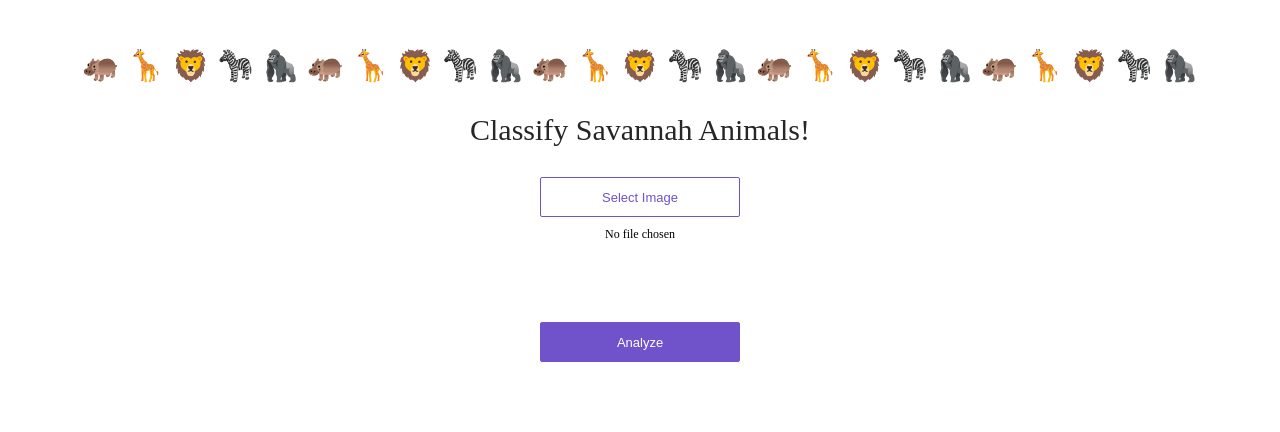
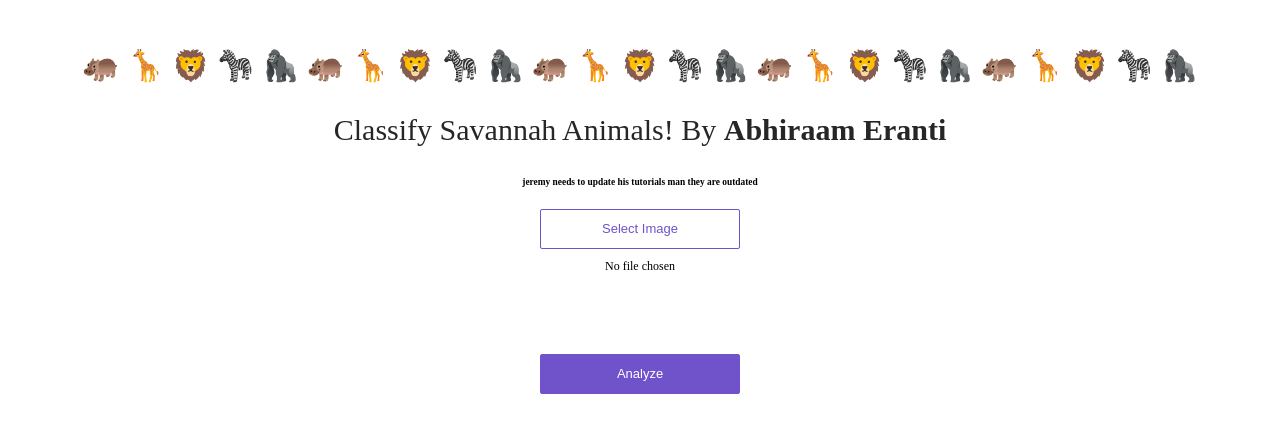
Before and after one commit to dewball345/savannahAnimalClassifier, a plain HTML site: page app/view/index.html in a window 1280 px wide. Drawn offline with Linux system fonts and the light colour scheme.

Commit message:
Update index.html
stuff

```diff
--- a/app/view/index.html
+++ b/app/view/index.html
@@ -8,12 +8,14 @@
 <div>
   <div class='center'>
     <div class = 'title'> 🦛 🦒 🦁 🦓 🦍 🦛 🦒 🦁 🦓 🦍 🦛 🦒 🦁 🦓 🦍 🦛 🦒 🦁 🦓 🦍 🦛 🦒 🦁 🦓 🦍</div>
-    <div class='title'>Classify Savannah Animals!</div>
+    <div class='title'>Classify Savannah Animals! By <strong>Abhiraam Eranti</strong></div>
+    <h6>jeremy needs to update his tutorials man they are outdated</h6>
     <p style = 'font-family:Arial;">
       Use images of <strong>Hippos</strong>, <strong>Elephants</strong>,
       <strong>Gorrilas</strong>, <strong>Lions</strong> or <strong>Zebras</strong>,
       OR ALL THREE!
     </p>
+    <h6> take a picture of yourself and decide how you feel when you get the result</h6>
     <div class='content'>
       <div class='no-display'>
         <input id='file-input'
```
